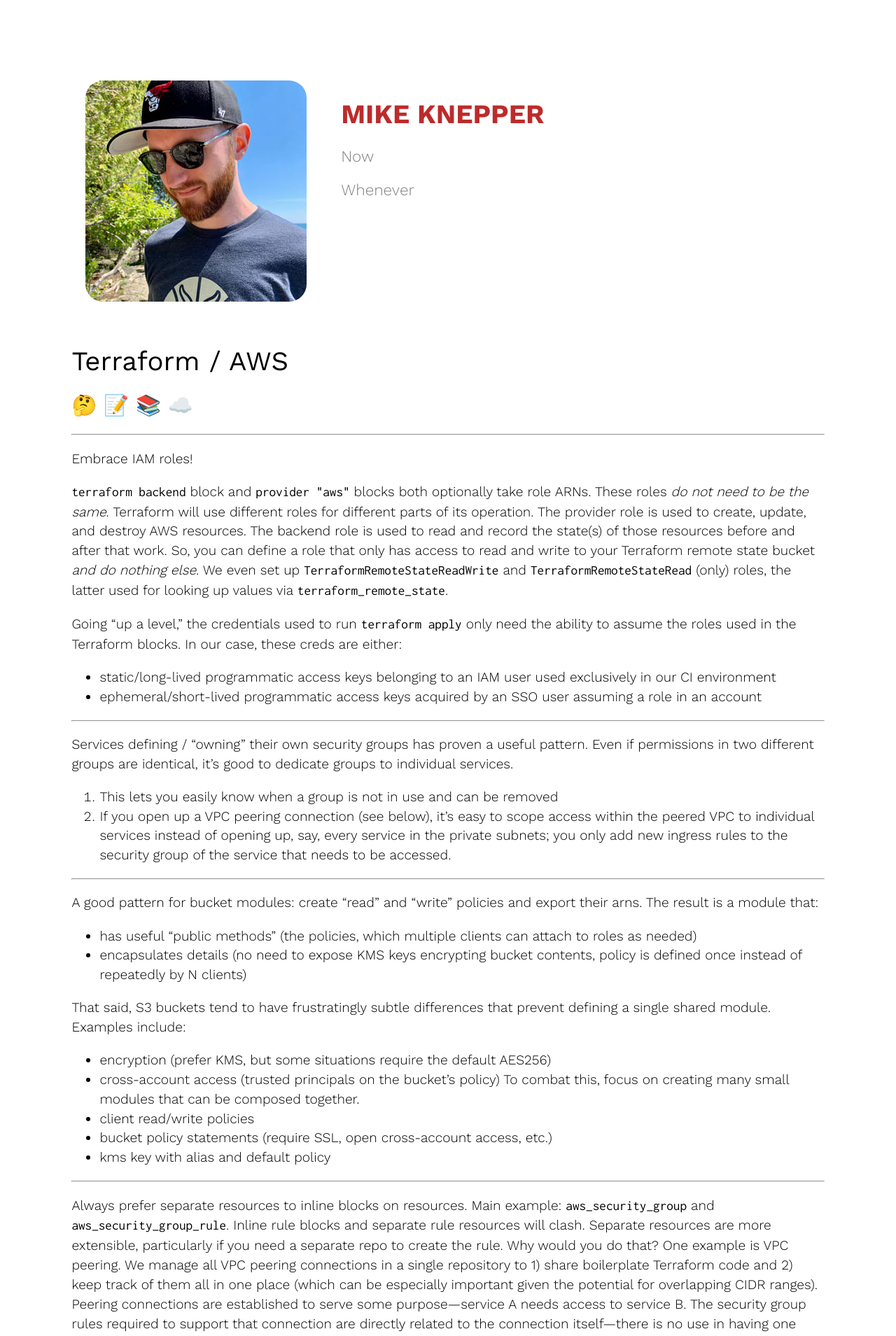
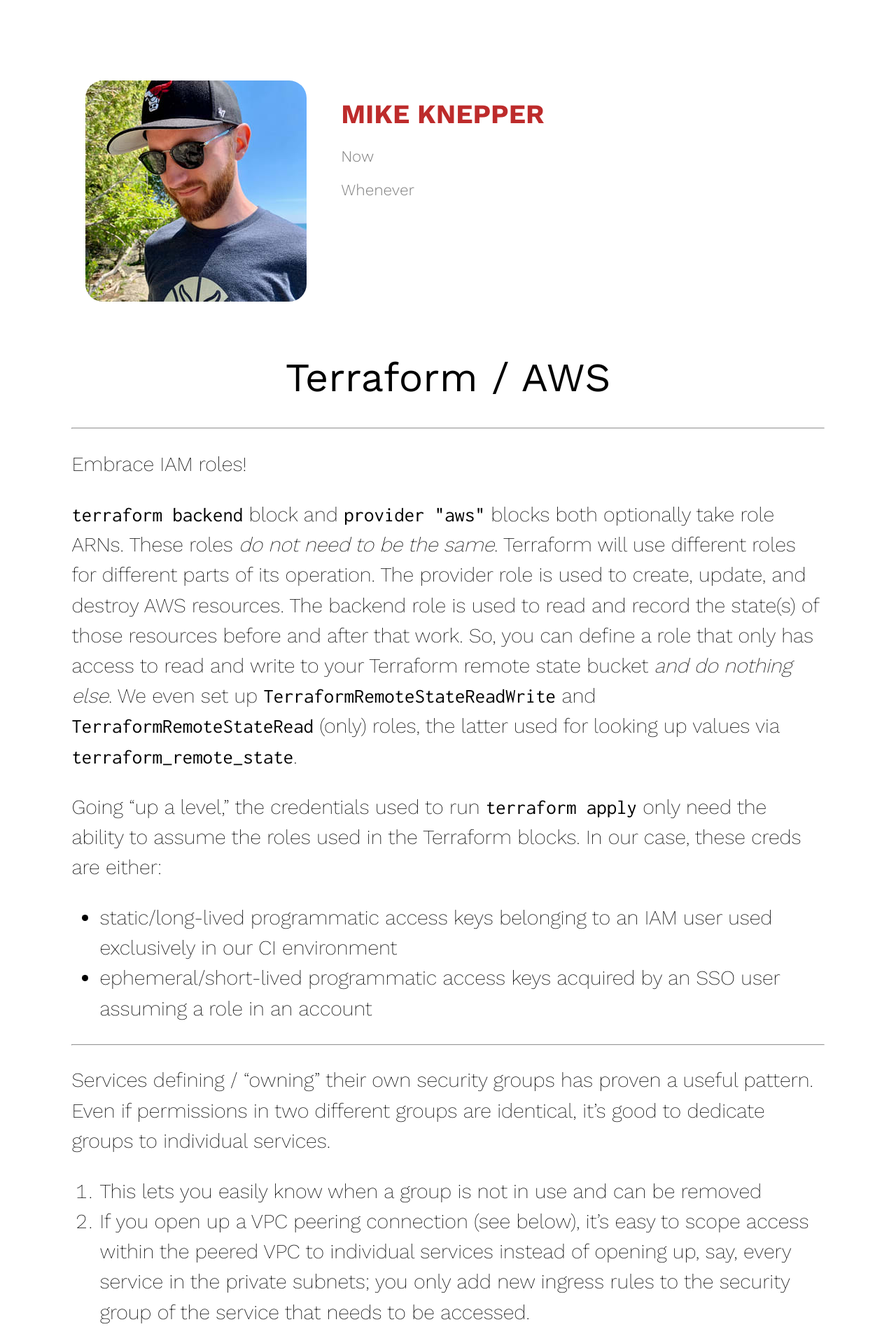
Before and after one commit to mikeknep/website, a Jekyll site: the page built from _notes/terraform_aws.md, in a window 1280 px wide. Shown: the top 1909 px of the page at 70% size. Built offline with Jekyll 4.4.1, drawn with Linux system fonts in a browser that asks for light colours; emoji names are drawn with the system emoji font.

Commit message:
Separate layouts for notes and posts

```diff
--- a/_layouts/default.html
+++ b/_layouts/default.html
@@ -6,7 +6,7 @@
     <meta name="viewport" content="width=device-width, initial-scale=1">
     <meta charset="utf-8">
     <link rel="preconnect" href="https://fonts.gstatic.com">
-    <link href="https://fonts.googleapis.com/css2?family=Inconsolata&family=Work+Sans:wght@300;400;700&display=swap" rel="stylesheet">
+    <link href="https://fonts.googleapis.com/css2?family=Inconsolata&family=Work+Sans:wght@200;300;400;700&display=swap" rel="stylesheet">
     <link rel="apple-touch-icon" sizes="180x180" href="/favicon/apple-touch-icon.png">
     <link rel="icon" type="image/png" sizes="32x32" href="/favicon/favicon-32x32.png">
     <link rel="icon" type="image/png" sizes="16x16" href="/favicon/favicon-16x16.png">
--- /dev/null
+++ b/_layouts/note.html
@@ -0,0 +1,11 @@
+---
+layout: default
+---
+
+<div class="note">
+  <h1 class="note-title">{{ page.title }}</h1>
+
+  <hr />
+
+  {{ content }}
+</div>
--- a/_layouts/post.html
+++ b/_layouts/post.html
@@ -4,14 +4,10 @@
 
 <h1>{{ page.title }}</h1>
 
-{% if page.collection == "posts" %}
-  <p class="post-date">
-    {{ page.date | date: '%B %e, %Y' }}
-  </p>
-{% endif %}
+<p class="post-date">
+  {{ page.date | date: '%B %e, %Y' }}
+</p>
 
 {{ content }}
 
-{% if page.collection == "posts" %}
-  <p class="back-footer"><a class="colored" href="/posts">Back</a></p>
-{% endif %}
+<p class="back-footer"><a class="colored" href="/posts">Back</a></p>
--- a/css/styles.css
+++ b/css/styles.css
@@ -20,6 +20,16 @@
     font-size: 120%;
     line-height: 145%;
   }
+}
+
+.note {
+  font-size: 150%;
+  line-height: 150%;
+  font-weight: 200;
+}
+
+h1.note-title {
+  text-align: center;
 }
 
 
```
Also changed, not shown: _notes/terraform_aws.md (+1 -5 lines).
